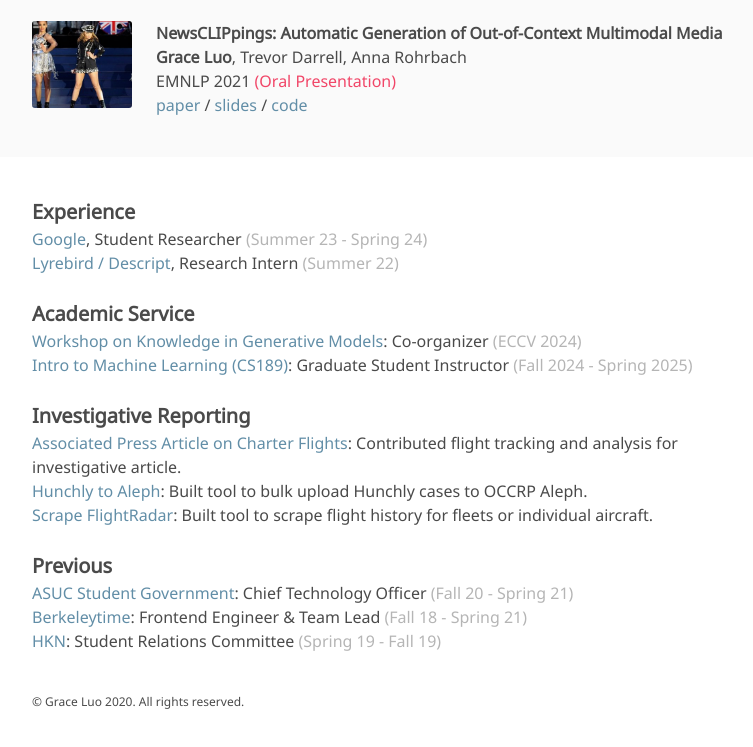
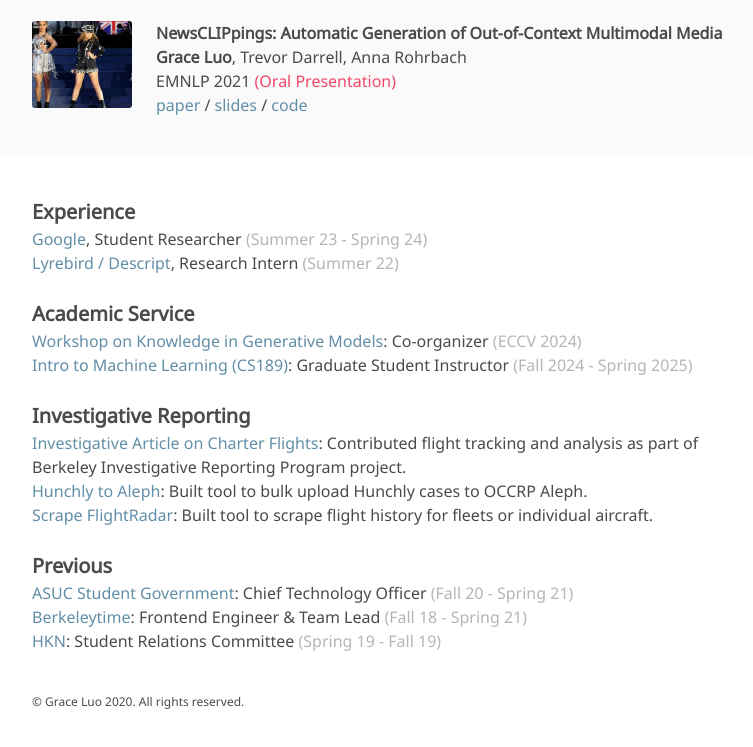
Before and after one commit to g-luo/g-luo.github.io, a plain HTML site: page index.html in a window 1280 px wide. Shown: the part 1121-1868 px from the top of the page, without its empty margins (248-1001 px from the left). Drawn offline with Linux system fonts and the light colour scheme.

Commit message:
Update link

```diff
--- a/index.html
+++ b/index.html
@@ -246,7 +246,7 @@
     <br>
     <div class="is-size-5"><b>Investigative Reporting</b></div>
     <ul>
-      <li><a href="https://apnews.com/article/covid-health-travel-caribbean-2e5f32f8781a06e74ef7ea7ec639785f" target="_blank">Associated Press Article on Charter Flights</a>: Contributed flight tracking and analysis for investigative article.
+      <li><a href="https://journalism.berkeley.edu/projects/us-expelled-haitians-fuel-charter-business-to-latin-america" target="_blank">Investigative Article on Charter Flights</a>: Contributed flight tracking and analysis as part of Berkeley Investigative Reporting Program project.
       <li><a href="https://share.streamlit.io/g-luo/hunchly_aleph/main" target="_blank">Hunchly to Aleph</a>: Built tool to bulk upload Hunchly cases to OCCRP Aleph.
       <li><a href="https://share.streamlit.io/g-luo/flightradar/main" target="_blank">Scrape FlightRadar</a>: Built tool to scrape flight history for fleets or individual aircraft.
     </ul>
```
